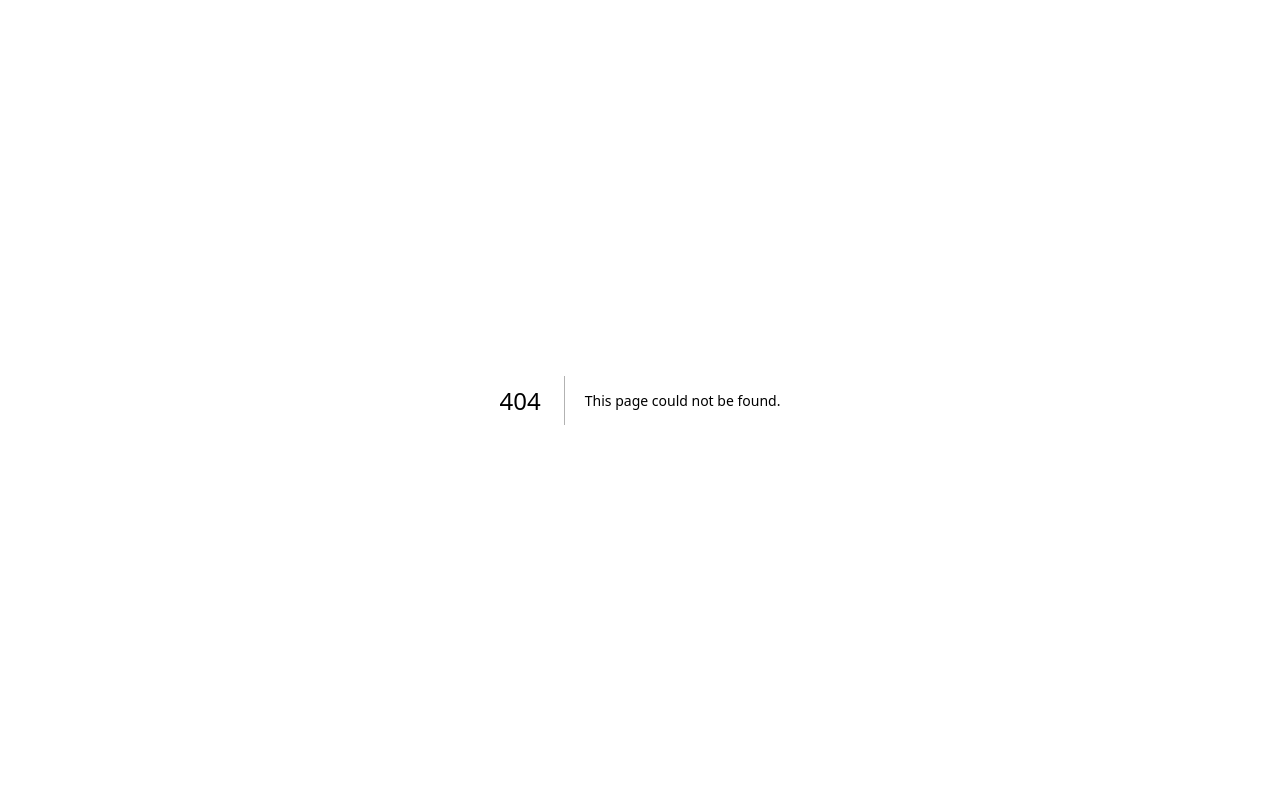
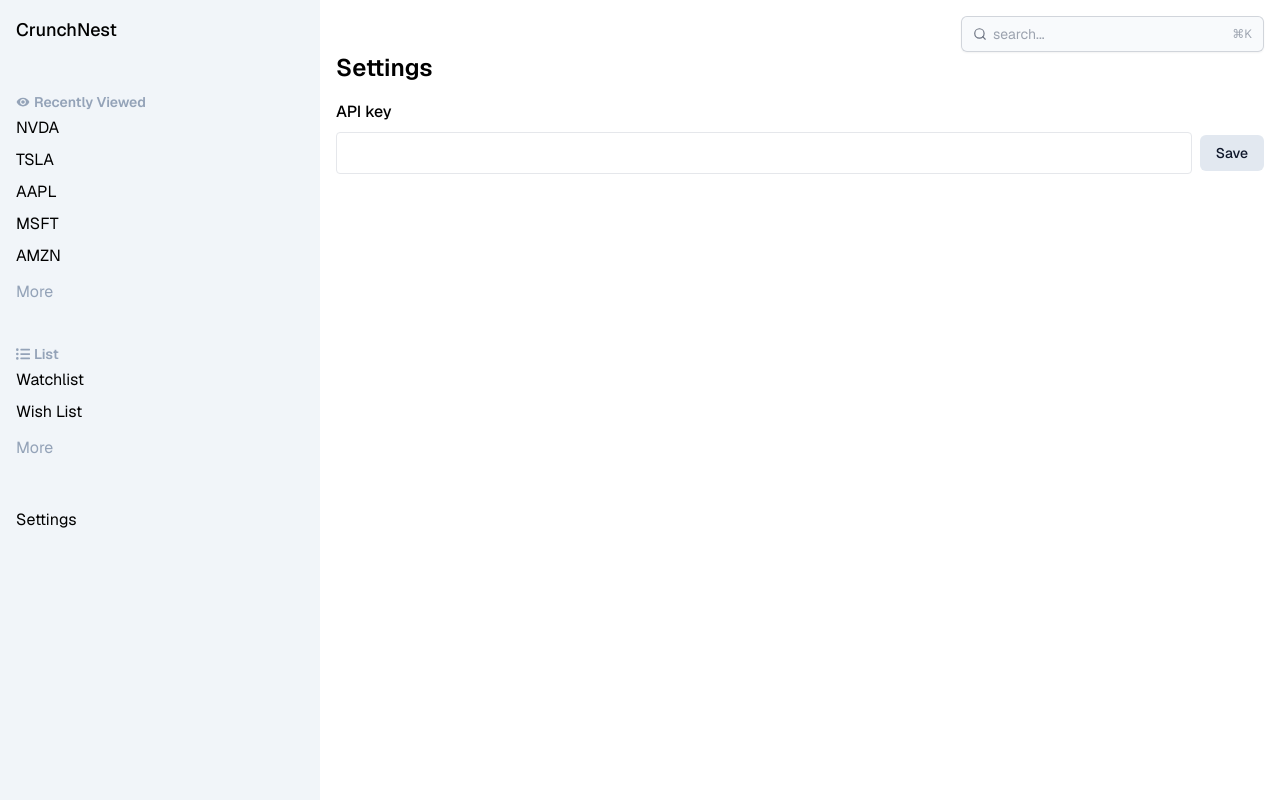
Before and after one commit to laniywh/crunch-nest, a Next.js app: page /dashboard/settings in a window 1280 px wide. Before the commit this address had no page. Built offline with nearby package versions, Linux system fonts and the light colour scheme.

Commit message:
add settings page

```diff
--- a/src/app/_components/sidebar.tsx
+++ b/src/app/_components/sidebar.tsx
@@ -17,7 +17,7 @@ export default function Sidebar({
 
   return (
     <aside
-      className={`absolute ${show ? "right-0" : "-right-80"} max-w-screen overflow--y-scroll z-10 h-screen w-60 bg-slate-100 md:static lg:w-80`}
+      className={`absolute ${show ? "right-0" : "-right-80"} overflow--y-scroll z-10 h-screen w-60 max-w-screen bg-slate-100 md:static lg:w-80`}
       ref={ref}
     >
       <div
@@ -73,7 +73,10 @@ export default function Sidebar({
           More
         </Link>
 
-        <Link className={"block rounded p-2 hover:bg-slate-200"} href="/">
+        <Link
+          className={"block rounded p-2 hover:bg-slate-200"}
+          href="/dashboard/settings"
+        >
           Settings
         </Link>
       </div>
--- /dev/null
+++ b/src/app/dashboard/settings/page.tsx
@@ -0,0 +1,23 @@
+"use client";
+import Header from "@/app/_components/page/header";
+import Button from "@/app/_components/button";
+
+export default function SettingsPage() {
+  return (
+    <div>
+      <Header>Settings</Header>
+
+      <label className="font-medium">API key</label>
+      <div className={"mt-2 flex items-center gap-2"}>
+        <input
+          name="apiKey"
+          id="apiKey"
+          type="text"
+          className={"block w-full grow rounded border p-2 sm:w-96"}
+        />
+
+        <Button onClick={() => console.log("saved")}>Save</Button>
+      </div>
+    </div>
+  );
+}
```
